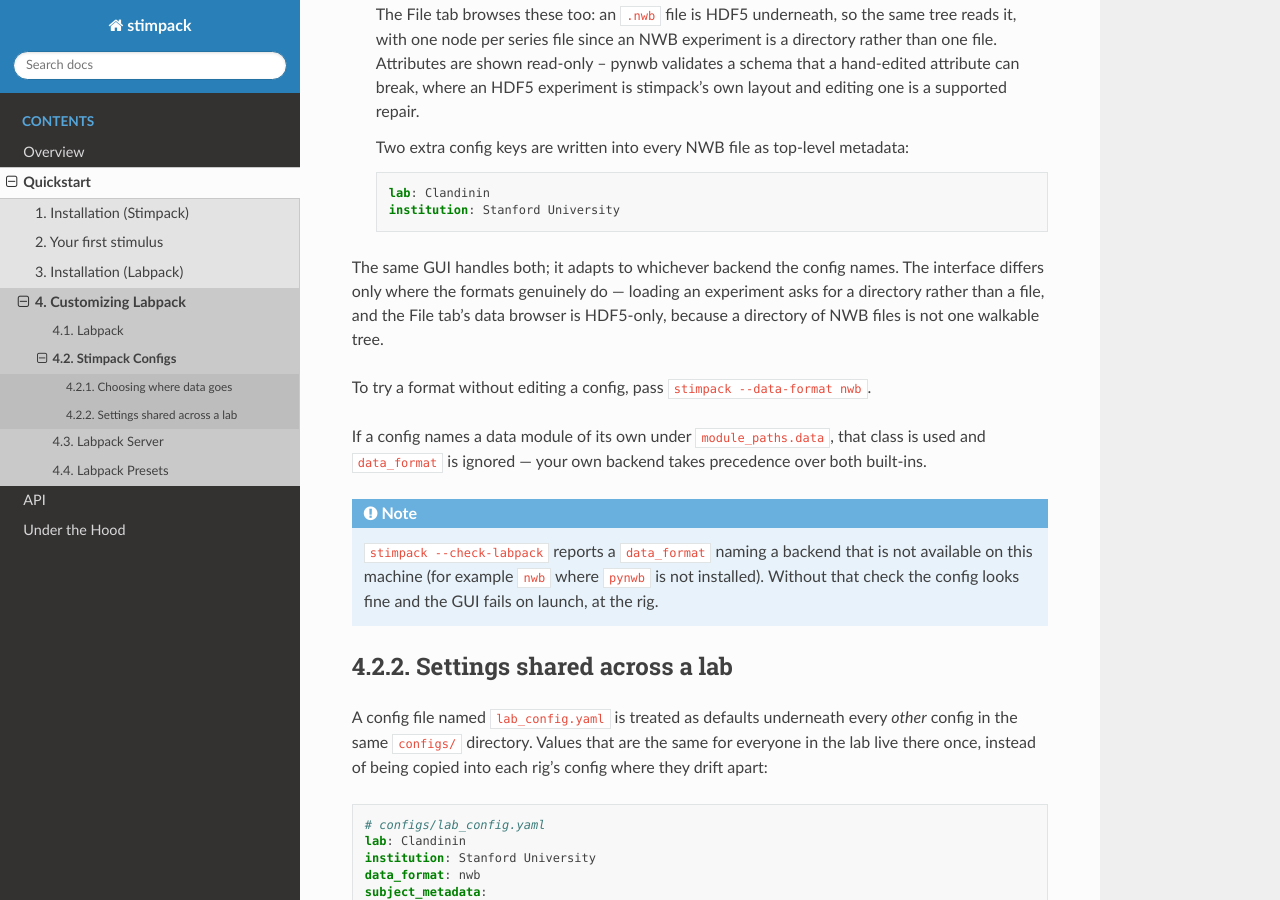
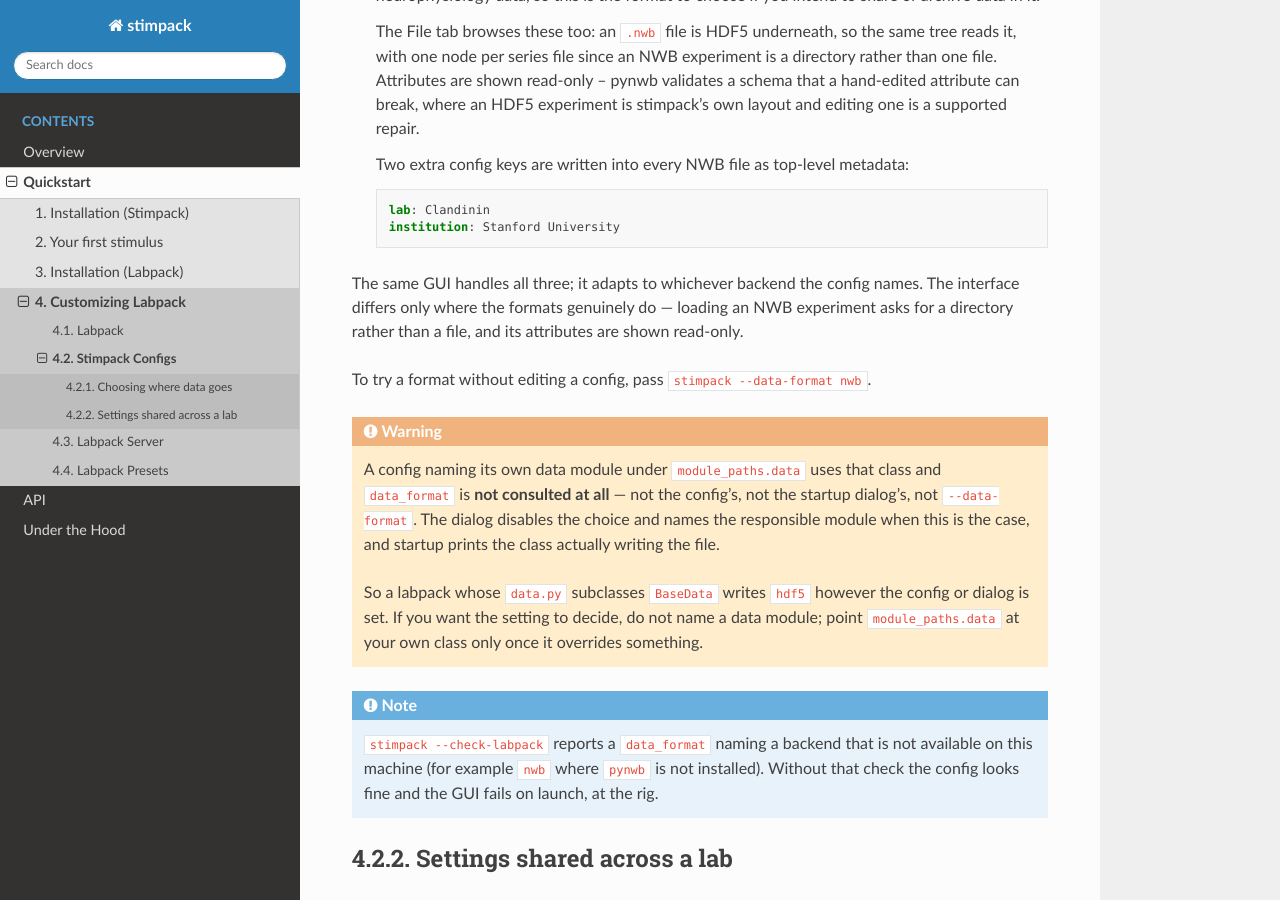
Before and after one commit to ClandininLab/stimpack, a Sphinx documentation site: the page built from docs/source/labpack_configs.rst, in a window 1280 px wide and 900 px high, scrolled down 2103 px. Built offline with Sphinx 7.4.7 and the Read the Docs theme 3.1.0, drawn with Linux system fonts in a browser that asks for light colours; some of the changed text lies outside the part shown.

Commit message:
Document that a labpack data module disables the format choice
The precedence was one sentence at the end of the section; it is the reason a config can ask
for nwb and get an .hdf5 file, so it is a warning now, and the example config no longer shows
the key uncommented.

Also drops a stale claim two paragraphs below one describing NWB browsing: the File tab is no
longer HDF5-only.

Co-Authored-By: Claude Opus 5 (1M context) <noreply@anthropic.com>
Claude-Session: https://claude.ai/code/session_01CPhcJNpT2UTPfwvfJKLdVv

```diff
--- a/docs/source/labpack_configs.rst
+++ b/docs/source/labpack_configs.rst
@@ -33,7 +33,8 @@ An example may look like:
     module_paths:
       protocol:                                  # may be a list of modules
         - template_labpack/protocol/JBM_protocol.py
-      data: template_labpack/data.py             # class must be named "Data"
+      # data: template_labpack/data.py           # class must be named "Data"
+      #   Only once it overrides something: naming it here means data_format is ignored.
       client: template_labpack/client.py         # class must be named "Client"
       daq: template_labpack/device/daq.py
       visual_stim:                               # may be a list of directories
@@ -108,15 +109,22 @@ backend.
         lab: Clandinin
         institution: Stanford University
 
-The same GUI handles both; it adapts to whichever backend the config names. The interface differs
-only where the formats genuinely do — loading an experiment asks for a directory rather than a
-file, and the File tab's data browser is HDF5-only, because a directory of NWB files is not one
-walkable tree.
+The same GUI handles all three; it adapts to whichever backend the config names. The interface
+differs only where the formats genuinely do — loading an NWB experiment asks for a directory
+rather than a file, and its attributes are shown read-only.
 
 To try a format without editing a config, pass ``stimpack --data-format nwb``.
 
-If a config names a data module of its own under ``module_paths.data``, that class is used and
-``data_format`` is ignored — your own backend takes precedence over both built-ins.
+.. warning::
+
+    A config naming its own data module under ``module_paths.data`` uses that class and
+    ``data_format`` is **not consulted at all** — not the config's, not the startup dialog's, not
+    ``--data-format``. The dialog disables the choice and names the responsible module when this
+    is the case, and startup prints the class actually writing the file.
+
+    So a labpack whose ``data.py`` subclasses ``BaseData`` writes ``hdf5`` however the config or
+    dialog is set. If you want the setting to decide, do not name a data module; point
+    ``module_paths.data`` at your own class only once it overrides something.
 
 .. note::
 
```
